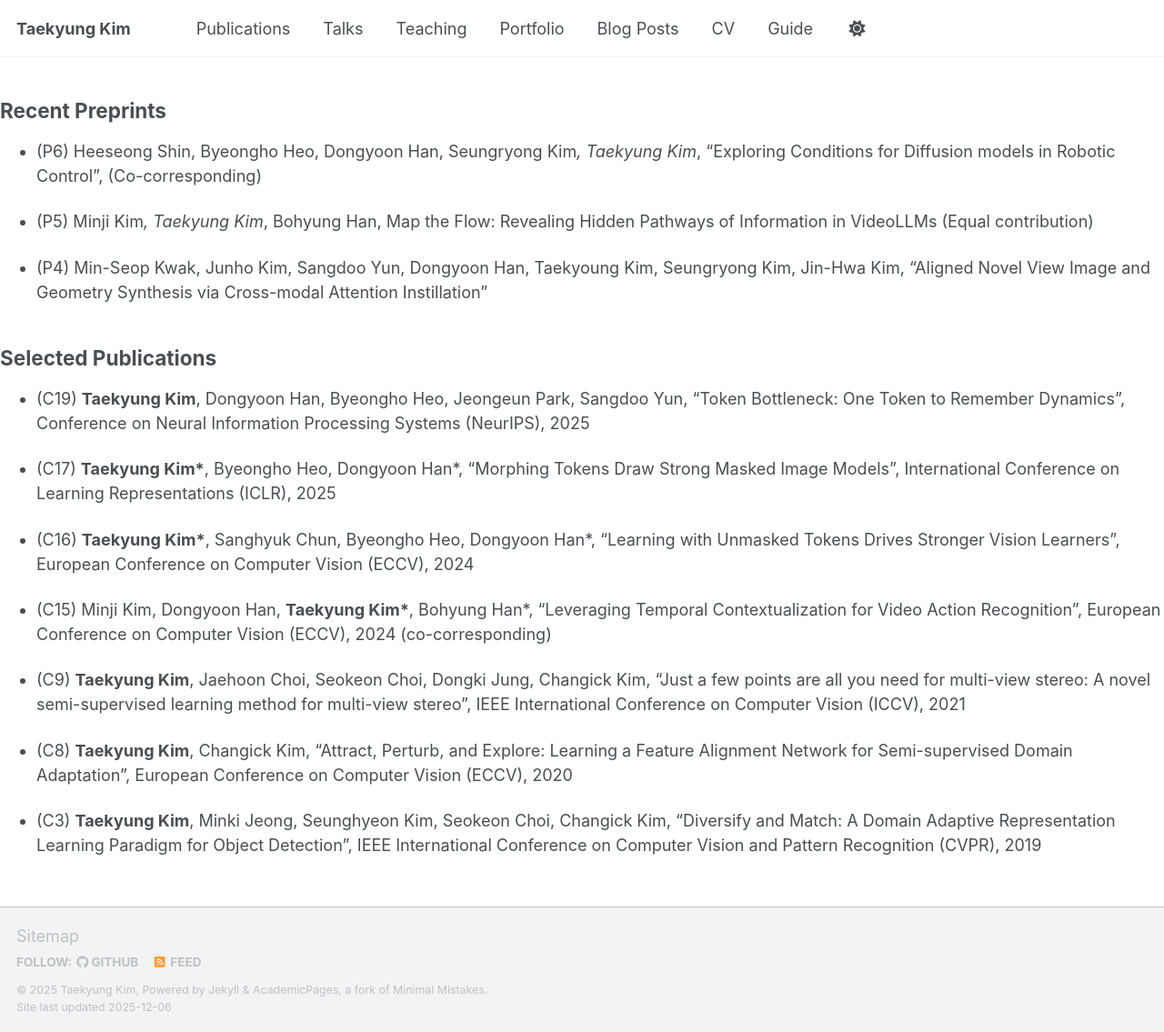
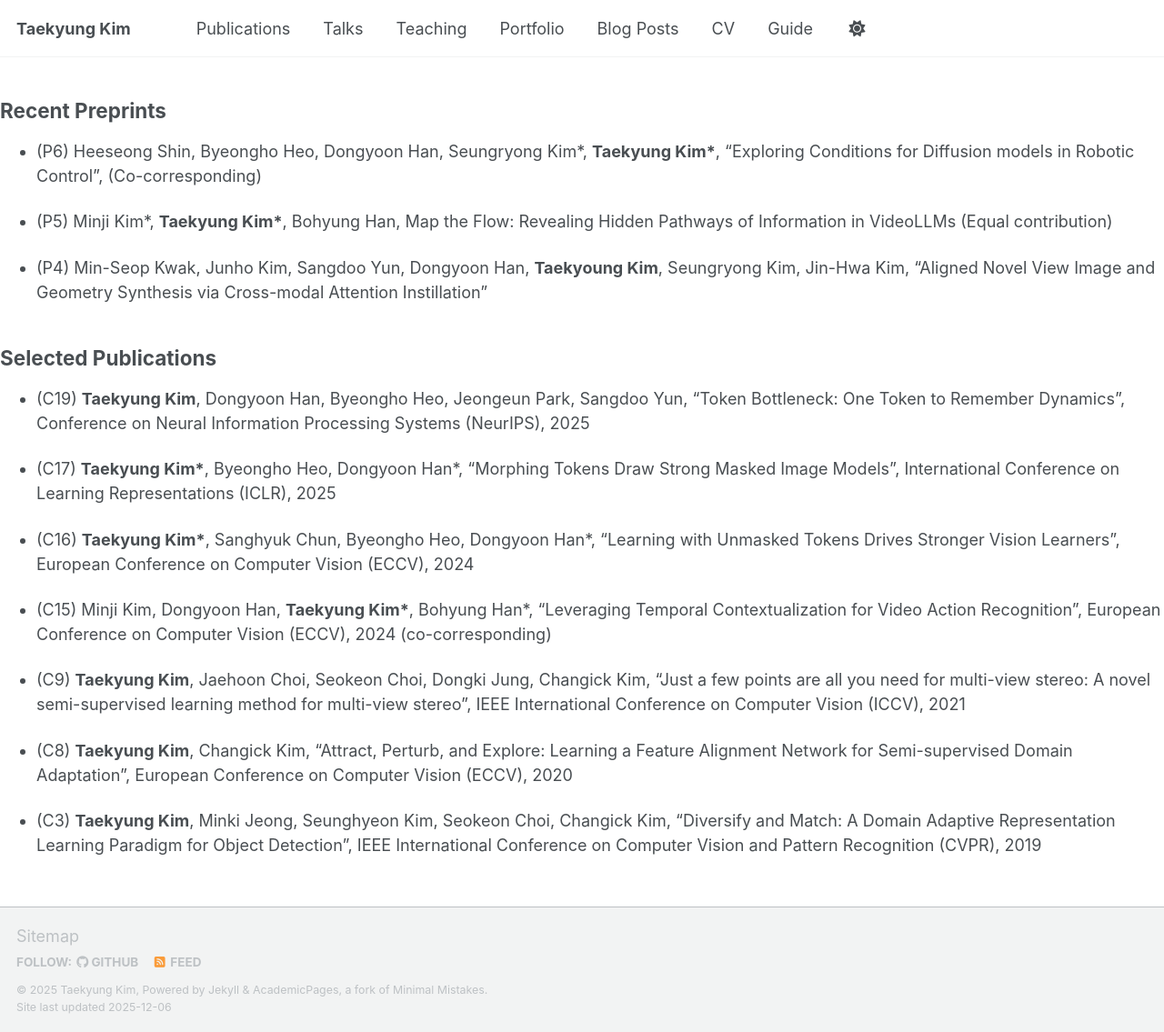
Before and after one commit to taekyungkim918/taekyungkim918.github.io, a Jekyll site: the page built from _pages/about.md, in a window 1280 px wide and 1135 px high. Shown: the whole window at 91% size. Built offline with Jekyll 4.4.1, drawn with Linux system fonts in a browser that asks for light colours; a script bundle is joined from its source files by our own code; our own code applies the rules of GitHub Pages for plain Markdown files; library files that are not in the unit come from our copies.

Commit message:
Format author names in recent preprints section

```diff
--- a/_pages/about.md
+++ b/_pages/about.md
@@ -9,11 +9,11 @@ redirect_from:
 
 Recent Preprints
 -----
-- (P6) Heeseong Shin, Byeongho Heo, Dongyoon Han, Seungryong Kim*, Taekyung Kim*, "Exploring Conditions for Diffusion models in Robotic Control", (Co-corresponding)
+- (P6) Heeseong Shin, Byeongho Heo, Dongyoon Han, Seungryong Kim\*, **Taekyung Kim\***, "Exploring Conditions for Diffusion models in Robotic Control", (Co-corresponding)
 
-- (P5) Minji Kim*, Taekyung Kim*, Bohyung Han, Map the Flow: Revealing Hidden Pathways of Information in VideoLLMs (Equal contribution)
+- (P5) Minji Kim\*, **Taekyung Kim\***, Bohyung Han, Map the Flow: Revealing Hidden Pathways of Information in VideoLLMs (Equal contribution)
 
-- (P4) Min-Seop Kwak, Junho Kim, Sangdoo Yun, Dongyoon Han, Taekyoung Kim, Seungryong Kim, Jin-Hwa Kim, "Aligned Novel View Image and Geometry Synthesis via Cross-modal Attention Instillation"
+- (P4) Min-Seop Kwak, Junho Kim, Sangdoo Yun, Dongyoon Han, **Taekyoung Kim**, Seungryong Kim, Jin-Hwa Kim, "Aligned Novel View Image and Geometry Synthesis via Cross-modal Attention Instillation"
 
 
 Selected Publications
```
